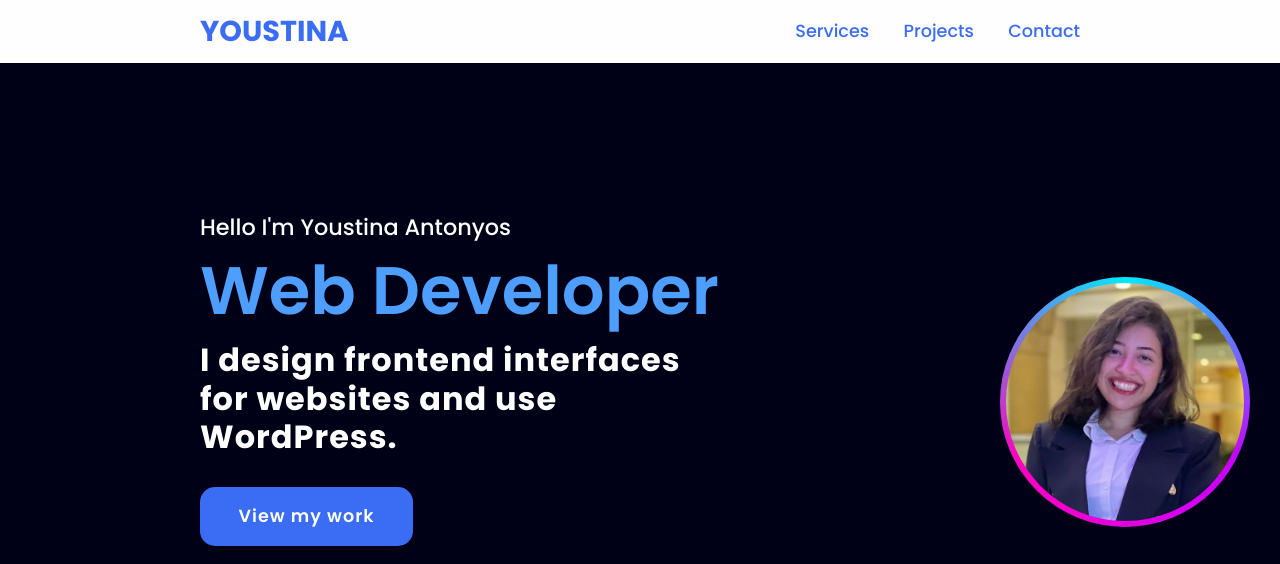
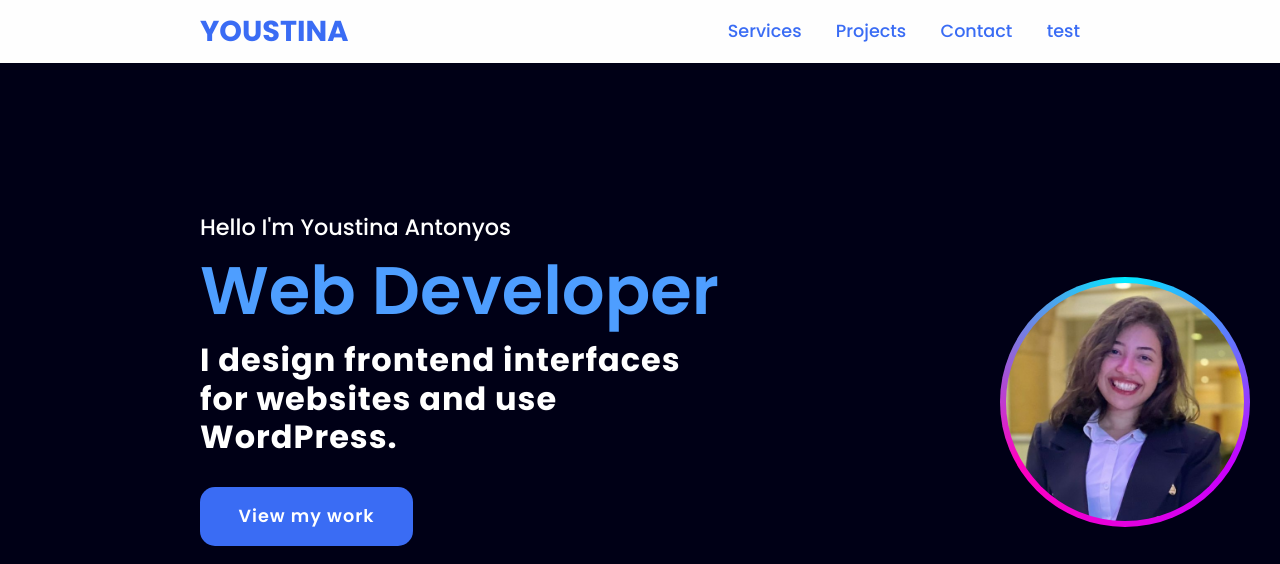
Before and after one commit to YoustinaAntonyos/my-portfolio, a plain HTML site: page index.html in a window 1280 px wide. Shown: the top 564 px of the page. Drawn offline with nearby package versions, Linux system fonts and the light colour scheme.

Commit message:
test changes

```diff
--- a/index.html
+++ b/index.html
@@ -19,6 +19,7 @@
             <a href="#services">Services</a>
             <a href="#projects">Projects</a>
             <a href="#contact">Contact</a>
+            <a href="#test">test</a>
         </nav>
     </header>
 
```
